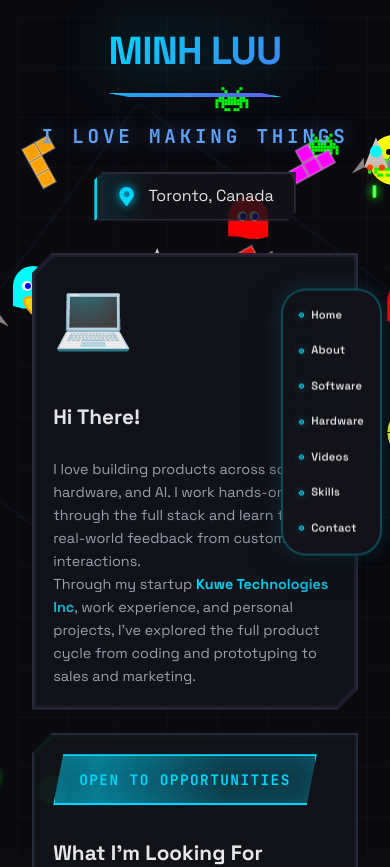
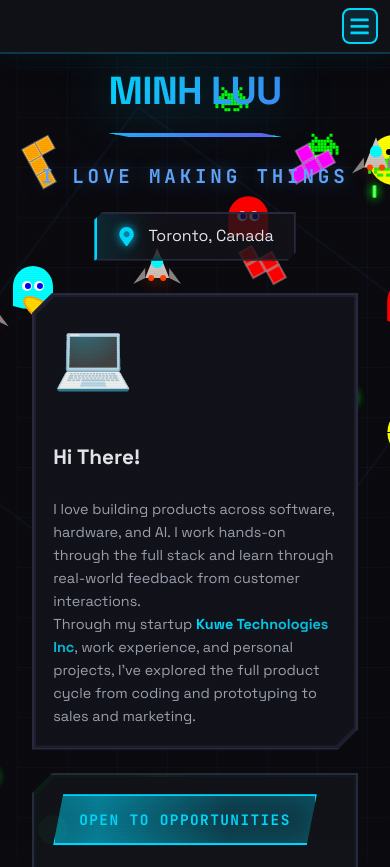
Before and after one commit to mqluu02/minh-portfolio-website, a React (Vite) app: page / in a window 390 px wide. Shown: the top 867 px of the page. Built offline with nearby package versions, Linux system fonts and the light colour scheme.

Commit message:
fix navbar

```diff
--- a/src/App.css
+++ b/src/App.css
@@ -4,6 +4,11 @@
   margin: 0;
   padding: 0;
   box-sizing: border-box;
+}
+
+html {
+  scroll-behavior: smooth;
+  scroll-padding-top: 80px; /* Account for fixed navbar */
 }
 
 :root {
@@ -92,55 +97,140 @@ body::after {
   z-index: 0;
 }
 
-/* Floating Nav */
-.floating-nav {
+/* Top Navigation */
+.top-nav {
   position: fixed;
-  right: 2rem;
-  top: 50%;
-  transform: translateY(-50%);
+  top: 0;
+  left: 0;
+  right: 0;
   z-index: 1000;
-  display: flex;
-  flex-direction: column;
+  background: rgba(19, 19, 26, 0.85);
+  backdrop-filter: blur(20px);
+  border-bottom: 2px solid rgba(0, 217, 255, 0.2);
+  box-shadow: 0 4px 30px rgba(0, 0, 0, 0.3),
+              0 0 30px rgba(0, 217, 255, 0.1);
+  transition: all 0.3s ease;
+}
+
+.top-nav.scrolled {
+  background: rgba(19, 19, 26, 0.98);
+  border-bottom-color: rgba(0, 217, 255, 0.4);
+  box-shadow: 0 8px 40px rgba(0, 0, 0, 0.5),
+              0 0 40px rgba(0, 217, 255, 0.2);
+}
+
+.nav-container {
+  max-width: 1400px;
+  margin: 0 auto;
+  padding: 0.75rem 2rem;
+  display: flex;
+  align-items: center;
+  justify-content: space-between;
+  gap: 2rem;
+  position: relative;
+}
+
+.nav-spacer {
+  width: 40px;
+  flex-shrink: 0;
+}
+
+/* Logo */
+.nav-logo {
+  display: flex;
+  align-items: center;
+  justify-content: center;
+  text-decoration: none;
+  position: relative;
+  z-index: 1001;
+  transition: all 0.3s ease;
+}
+
+.logo-dot {
+  width: 16px;
+  height: 16px;
+  background: var(--primary);
+  border: 3px solid var(--primary);
+  border-radius: 3px;
+  transform: rotate(45deg);
+  box-shadow: 0 0 20px var(--primary), inset 0 0 10px rgba(255, 255, 255, 0.3);
+  animation: pulse 2s ease-in-out infinite;
+  transition: all 0.3s ease;
+}
+
+@keyframes pulse {
+  0%, 100% {
+    transform: rotate(45deg) scale(1);
+    box-shadow: 0 0 20px var(--primary), inset 0 0 10px rgba(255, 255, 255, 0.3);
+  }
+  50% {
+    transform: rotate(45deg) scale(1.2);
+    box-shadow: 0 0 30px var(--primary), inset 0 0 15px rgba(255, 255, 255, 0.5);
+  }
+}
+
+/* Desktop Navigation */
+.nav-links-desktop {
+  display: flex;
+  align-items: center;
   gap: 0.5rem;
-  background: rgba(19, 19, 26, 0.95);
-  backdrop-filter: blur(20px);
-  padding: 1rem 0.75rem;
-  border-radius: 30px;
-  border: 2px solid rgba(0, 217, 255, 0.3);
-  box-shadow: 0 8px 32px rgba(0, 0, 0, 0.4),
-              0 0 20px rgba(0, 217, 255, 0.2);
+  justify-content: center;
+  flex: 1;
 }
 
 .nav-link {
   display: flex;
   align-items: center;
-  gap: 0.75rem;
-  padding: 0.6rem 1rem;
+  gap: 0.5rem;
+  padding: 0.6rem 1.2rem;
   cursor: pointer;
   text-decoration: none;
-  border-radius: 20px;
+  border-radius: 12px;
   transition: all 0.3s ease;
   position: relative;
+  background: rgba(0, 217, 255, 0.05);
+  border: 1px solid rgba(0, 217, 255, 0.2);
+}
+
+.nav-link::before {
+  content: '';
+  position: absolute;
+  top: 0;
+  left: 0;
+  right: 0;
+  bottom: 0;
+  background: var(--gradient-tech);
+  opacity: 0;
+  border-radius: 12px;
+  transition: opacity 0.3s ease;
+  z-index: -1;
+}
+
+.nav-link:hover::before {
+  opacity: 0.15;
 }
 
 .nav-link:hover {
-  background: rgba(0, 217, 255, 0.1);
-  transform: translateX(-5px);
+  border-color: var(--primary);
+  transform: translateY(-2px);
+  box-shadow: 0 4px 15px rgba(0, 217, 255, 0.3);
 }
 
 .nav-link:hover .nav-dot {
   background: var(--primary);
   box-shadow: 0 0 20px var(--primary);
+  transform: rotate(45deg) scale(1.3);
 }
 
 .nav-link:hover .nav-label {
   color: var(--primary);
+  text-shadow: 0 0 10px rgba(0, 217, 255, 0.5);
 }
 
 .nav-dot {
   width: 8px;
   height: 8px;
-  background: rgba(0, 217, 255, 0.5);
+  background: rgba(0, 217, 255, 0.6);
   border: 2px solid var(--primary);
   border-radius: 2px;
   transform: rotate(45deg);
@@ -150,22 +240,85 @@ body::after {
 }
 
 .nav-label {
-  font-size: 0.85rem;
-  font-weight: 600;
+  font-size: 0.9rem;
+  font-weight: 700;
   color: var(--text);
   font-family: 'Space Grotesk', sans-serif;
   white-space: nowrap;
   transition: all 0.3s ease;
-  letter-spacing: 0.02em;
+  letter-spacing: 0.05em;
+  text-transform: uppercase;
+}
+
+/* Hamburger Button */
+.nav-hamburger {
+  display: none;
+  background: rgba(0, 217, 255, 0.1);
+  border: 2px solid var(--primary);
+  border-radius: 8px;
+  color: var(--primary);
+  font-size: 1.5rem;
+  padding: 0.5rem;
+  cursor: pointer;
+  transition: all 0.3s ease;
+  z-index: 1001;
+  width: 40px;
+  height: 40px;
+  flex-shrink: 0;
+}
+
+.nav-hamburger:hover {
+  background: rgba(0, 217, 255, 0.2);
+  box-shadow: 0 0 20px rgba(0, 217, 255, 0.4);
+}
+
+/* Mobile Menu */
+.nav-mobile-menu {
+  display: none;
+  flex-direction: column;
+  gap: 0.5rem;
+  padding: 1rem 2rem 1.5rem;
+  background: rgba(19, 19, 26, 0.98);
+  border-top: 1px solid rgba(0, 217, 255, 0.2);
+  overflow: hidden;
+}
+
+.nav-mobile-link {
+  display: flex;
+  align-items: center;
+  gap: 0.75rem;
+  padding: 0.8rem 1rem;
+  cursor: pointer;
+  text-decoration: none;
+  border-radius: 10px;
+  transition: all 0.3s ease;
+  background: rgba(0, 217, 255, 0.05);
+  border: 1px solid rgba(0, 217, 255, 0.2);
+}
+
+.nav-mobile-link:hover {
+  background: rgba(0, 217, 255, 0.15);
+  border-color: var(--primary);
+  box-shadow: 0 4px 15px rgba(0, 217, 255, 0.3);
+}
+
+.nav-mobile-link:hover .nav-dot {
+  background: var(--primary);
+  box-shadow: 0 0 20px var(--primary);
+  transform: rotate(45deg) scale(1.3);
+}
+
+.nav-mobile-link:hover .nav-label {
+  color: var(--primary);
 }
 
 /* Hero - Gamified Futuristic */
 .hero-ultimate {
-  min-height: 95vh;
+  min-height: 100vh;
   display: flex;
   align-items: center;
   justify-content: center;
-  padding: 3rem 2rem 2rem;
+  padding: 6rem 2rem 2rem;
   position: relative;
   z-index: 1;
   overflow: hidden;
@@ -1917,29 +2070,62 @@ body::after {
 
 /* Responsive Design */
 /* Tablet Responsive */
-@media (max-width: 1024px) and (min-width: 769px) {
+@media (max-width: 1024px) and (min-width: 901px) {
   .skills-bento {
     grid-template-columns: repeat(2, 1fr);
     gap: 2rem;
   }
 
-  .floating-nav {
-    right: 1.5rem;
-    padding: 0.8rem 0.6rem;
+  .nav-container {
+    padding: 0.6rem 1.5rem;
   }
 
   .nav-link {
-    padding: 0.5rem 0.8rem;
-    gap: 0.6rem;
+    padding: 0.45rem 0.8rem;
+    gap: 0.35rem;
   }
 
   .nav-label {
-    font-size: 0.8rem;
+    font-size: 0.75rem;
+    letter-spacing: 0.03em;
   }
 
   .nav-dot {
-    width: 7px;
-    height: 7px;
+    width: 6px;
+    height: 6px;
+  }
+
+  .nav-spacer {
+    width: 36px;
+  }
+
+  .nav-links-desktop {
+    gap: 0.3rem;
+  }
+}
+
+@media (max-width: 900px) {
+  .nav-spacer {
+    display: none;
+  }
+
+  .nav-links-desktop {
+    display: none;
+  }
+
+  .nav-hamburger {
+    display: flex;
+    align-items: center;
+    justify-content: center;
+    margin-left: auto;
+  }
+
+  .nav-mobile-menu {
+    display: flex;
+  }
+
+  .nav-container {
+    padding: 0.6rem 1.5rem;
   }
 }
 
@@ -1969,30 +2155,13 @@ body::after {
 }
 
 @media (max-width: 768px) {
-  .floating-nav {
-    right: 1rem;
-    padding: 0.75rem 0.5rem;
-    gap: 0.35rem;
-    border-radius: 25px;
-  }
-
-  .nav-link {
-    padding: 0.45rem 0.7rem;
-    gap: 0.5rem;
-  }
-
-  .nav-label {
-    font-size: 0.75rem;
-  }
-
-  .nav-dot {
-    width: 6px;
-    height: 6px;
+  .nav-container {
+    padding: 0.6rem 1rem;
   }
 
   .hero-ultimate {
-    padding: 2rem 1rem;
-    min-height: auto;
+    padding: 5rem 1rem 2rem;
+    min-height: 100vh;
   }
 
   .tagline {
@@ -2119,25 +2288,37 @@ body::after {
     padding: 1.5rem;
   }
 
-  .floating-nav {
-    right: 0.5rem;
-    padding: 0.6rem 0.4rem;
-    gap: 0.3rem;
-  }
-
-  .nav-link {
-    padding: 0.4rem 0.6rem;
-    gap: 0.45rem;
+  .nav-container {
+    padding: 0.5rem 0.75rem;
+  }
+
+  .nav-hamburger {
+    font-size: 1.3rem;
+    padding: 0.4rem;
+    width: 36px;
+    height: 36px;
+  }
+
+  .nav-mobile-menu {
+    padding: 0.75rem 1rem 1rem;
+    gap: 0.4rem;
+  }
+
+  .nav-mobile-link {
+    padding: 0.7rem 0.9rem;
   }
 
   .nav-label {
-    font-size: 0.7rem;
+    font-size: 0.85rem;
   }
 
   .nav-dot {
-    width: 5px;
-    height: 5px;
-    border-width: 1.5px;
+    width: 6px;
+    height: 6px;
+  }
+
+  .hero-ultimate {
+    padding: 4.5rem 1rem 2rem;
   }
 
   .section-title-creative {
--- a/src/components/FloatingNav.jsx
+++ b/src/components/FloatingNav.jsx
@@ -1,4 +1,6 @@
-import { motion } from 'framer-motion';
+import { motion, AnimatePresence } from 'framer-motion';
+import { useState, useEffect } from 'react';
+import { FaBars, FaTimes } from 'react-icons/fa';
 
 const navItems = [
   { href: '#hero', label: 'Home' },
@@ -11,21 +13,93 @@ const navItems = [
 ];
 
 const FloatingNav = () => {
+  const [isOpen, setIsOpen] = useState(false);
+  const [scrolled, setScrolled] = useState(false);
+
+  useEffect(() => {
+    const handleScroll = () => {
+      setScrolled(window.scrollY > 50);
+    };
+    window.addEventListener('scroll', handleScroll);
+    return () => window.removeEventListener('scroll', handleScroll);
+  }, []);
+
+  const handleNavClick = () => {
+    setIsOpen(false);
+  };
+
   return (
-    <nav className="floating-nav">
-      {navItems.map((item) => (
+    <motion.nav
+      className={`top-nav ${scrolled ? 'scrolled' : ''}`}
+      initial={{ y: -100 }}
+      animate={{ y: 0 }}
+      transition={{ duration: 0.5, ease: 'easeOut' }}
+    >
+      <div className="nav-container">
+        <div className="nav-spacer"></div>
+
+        {/* Desktop Navigation */}
+        <div className="nav-links-desktop">
+          {navItems.map((item, index) => (
             <motion.a
               key={item.href}
               href={item.href}
-          whileHover={{ scale: 1.05, x: -5 }}
+              className="nav-link"
+              initial={{ opacity: 0, y: -20 }}
+              animate={{ opacity: 1, y: 0 }}
+              transition={{ delay: index * 0.1, duration: 0.3 }}
+              whileHover={{ scale: 1.1, y: -2 }}
               whileTap={{ scale: 0.95 }}
-          className="nav-link"
             >
               <span className="nav-dot"></span>
               <span className="nav-label">{item.label}</span>
             </motion.a>
           ))}
-    </nav>
+        </div>
+
+        {/* Hamburger Button */}
+        <motion.button
+          className="nav-hamburger"
+          onClick={() => setIsOpen(!isOpen)}
+          whileHover={{ scale: 1.1 }}
+          whileTap={{ scale: 0.9 }}
+          aria-label="Toggle menu"
+        >
+          {isOpen ? <FaTimes /> : <FaBars />}
+        </motion.button>
+      </div>
+
+      {/* Mobile Menu */}
+      <AnimatePresence>
+        {isOpen && (
+          <motion.div
+            className="nav-mobile-menu"
+            initial={{ opacity: 0, height: 0 }}
+            animate={{ opacity: 1, height: 'auto' }}
+            exit={{ opacity: 0, height: 0 }}
+            transition={{ duration: 0.3 }}
+          >
+            {navItems.map((item, index) => (
+              <motion.a
+                key={item.href}
+                href={item.href}
+                className="nav-mobile-link"
+                onClick={handleNavClick}
+                initial={{ opacity: 0, x: -20 }}
+                animate={{ opacity: 1, x: 0 }}
+                exit={{ opacity: 0, x: -20 }}
+                transition={{ delay: index * 0.05 }}
+                whileHover={{ x: 10, scale: 1.05 }}
+                whileTap={{ scale: 0.95 }}
+              >
+                <span className="nav-dot"></span>
+                <span className="nav-label">{item.label}</span>
+              </motion.a>
+            ))}
+          </motion.div>
+        )}
+      </AnimatePresence>
+    </motion.nav>
   );
 };
 
```
Lines whose indentation alone changed are shown as unchanged.
